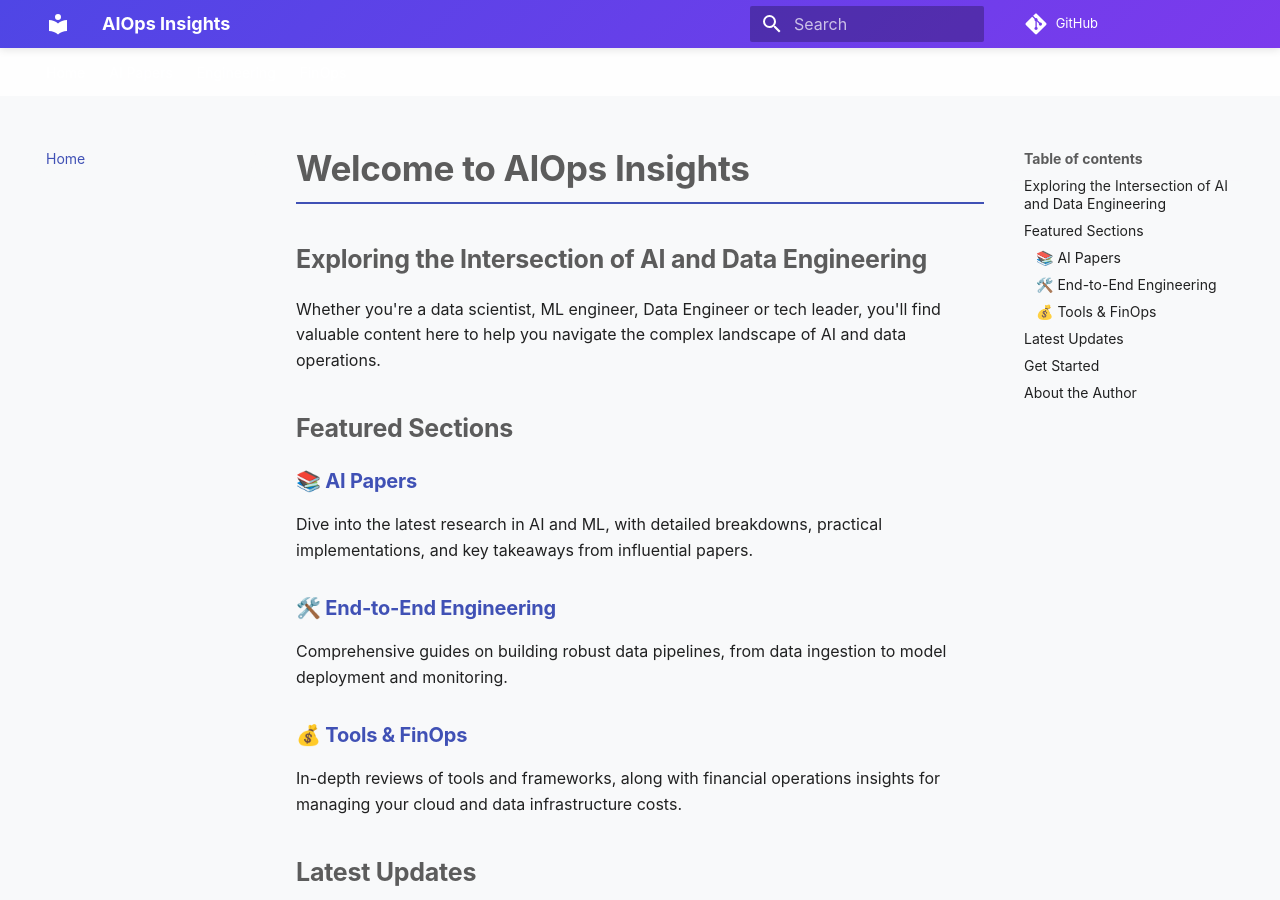
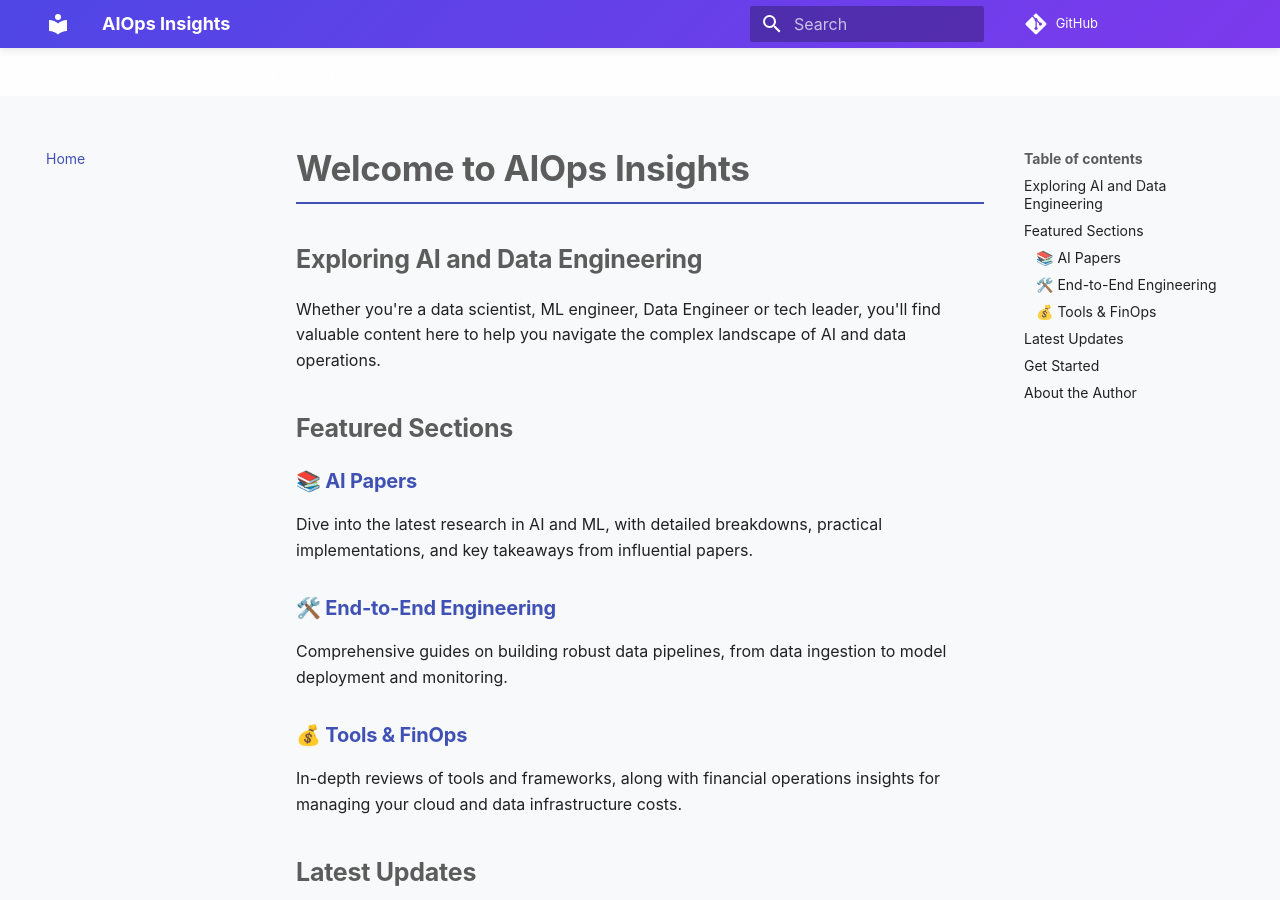
Before and after one commit to himy2u/aiopsinsights, an MkDocs documentation site: the page built from docs/index.md, in a window 1280 px wide and 900 px high. Built offline with MkDocs 1.6.1 and Material for MkDocs 9.7.7, drawn with Linux system fonts in a browser that asks for light colours; comment, search, counter and statistics services are not loaded.

Commit message:
removed intersection from the welcome page

```diff
--- a/docs/index.md
+++ b/docs/index.md
@@ -1,6 +1,6 @@
 # Welcome to AIOps Insights
 
-## Exploring the Intersection of AI and Data Engineering
+## Exploring AI and Data Engineering
 
 Whether you're a data scientist, ML engineer, Data Engineer or tech leader, you'll find valuable content here to help you navigate the complex landscape of AI and data operations.
 
```
